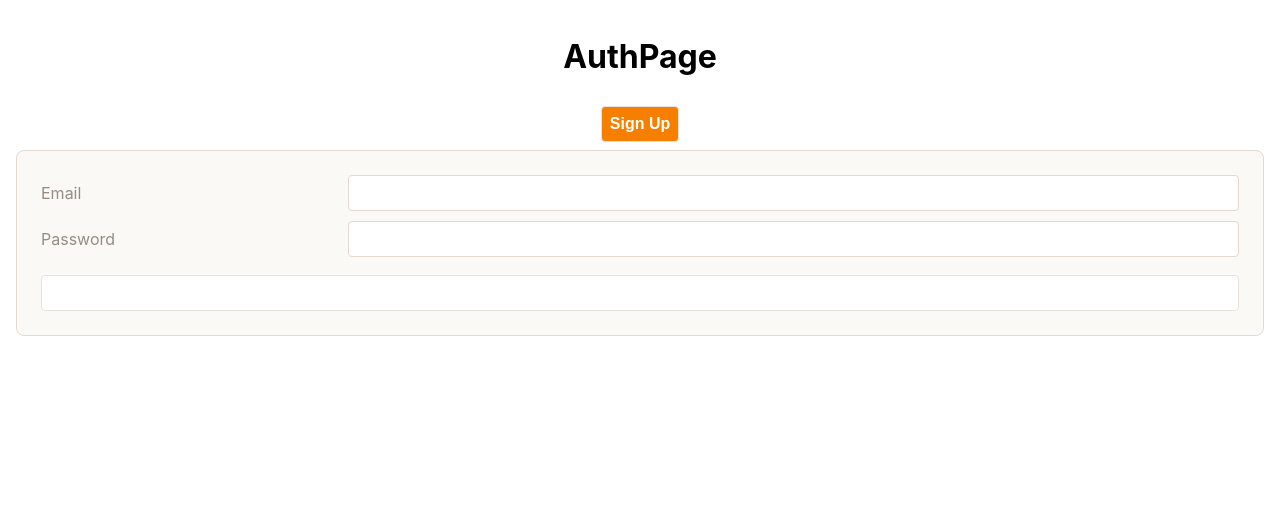
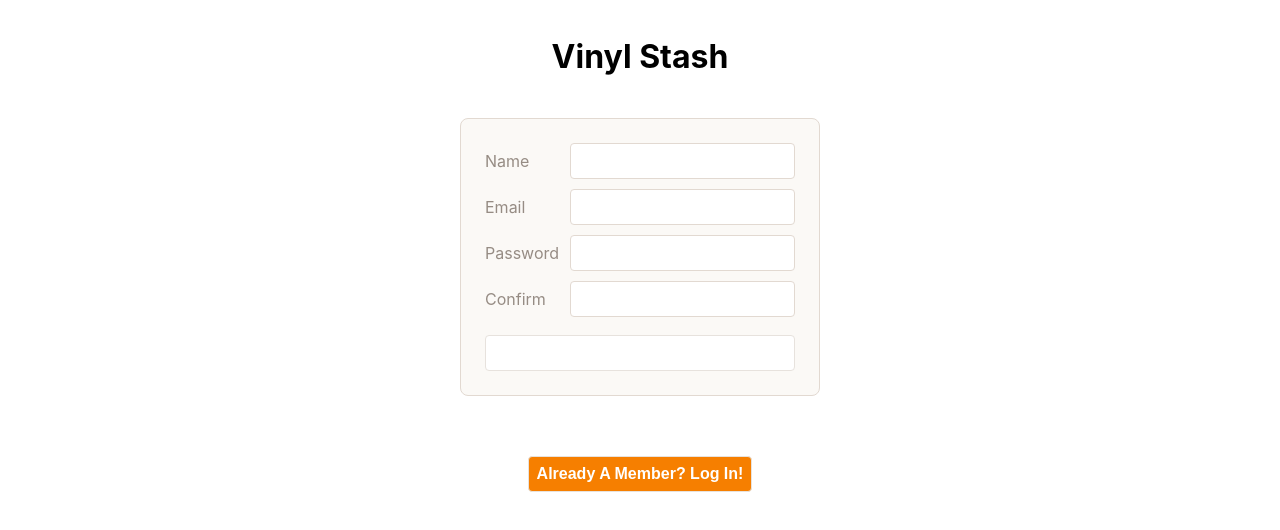
Before and after one commit to jcaputo44/vinyl-stash, a React (Create React App) app: page / in a window 1280 px wide. Shown: the top 530 px of the page. Built offline with nearby package versions, Linux system fonts and the light colour scheme.

Commit message:
navigation

```diff
--- a/src/components/NavBar/NavBar.jsx
+++ b/src/components/NavBar/NavBar.jsx
@@ -12,9 +12,9 @@ export default function NavBar({ user, setUser }) {
 
   return (
     <nav>
-      <Link to="/orders">Order History</Link>
+      <Link to="/collection">My Collection</Link>
       &nbsp; | &nbsp;
-      <Link to="/orders/new">New Order</Link>
+      <Link to="/collection/add">Add Album</Link>
       &nbsp; | &nbsp;
       <span>Welcome, {user.name}</span>
       &nbsp; | &nbsp;
--- /dev/null
+++ b/src/pages/AddAlbumPage/AddAlbumPage.jsx
@@ -0,0 +1,5 @@
+export default function AddAlbumPage() {
+  return (
+    <h1>Add Album</h1>
+  );
+}
--- a/src/pages/App/App.jsx
+++ b/src/pages/App/App.jsx
@@ -1,9 +1,9 @@
 import { useState } from 'react';
-import { Routes, Route } from 'react-router-dom';
+import { Routes, Route, Navigate } from 'react-router-dom';
 import { getUser } from '../../utilities/users-service';
 import AuthPage from '../AuthPage/AuthPage';
-import NewOrderPage from '../NewOrderPage/NewOrderPage';
-import OrderHistoryPage from '../OrderHistoryPage/OrderHistoryPage';
+import AddAlbumPage from '../AddAlbumPage/AddAlbumPage';
+import MyCollectionPage from '../MyCollectionPage/MyCollectionPage';
 import NavBar from '../../components/NavBar/NavBar';
 import './App.css';
 
@@ -17,8 +17,9 @@ function App() {
             <NavBar user={user} setUser={setUser} />
             <Routes>
               {/* Route components in here */}
-            <Route path="/orders/new" element={<NewOrderPage />} />
-            <Route path="/orders" element={<OrderHistoryPage />} />
+              <Route path="/collection/add" element={<AddAlbumPage />} />
+              <Route path="/collection" element={<MyCollectionPage />} />
+              <Route path="/*" element={<Navigate to="/collection" /> } />
             </Routes>
           </>
           :
--- a/src/pages/AuthPage/AuthPage.jsx
+++ b/src/pages/AuthPage/AuthPage.jsx
@@ -6,13 +6,16 @@ export default function AuthPage({ setUser }) {
   const [showSignUp, setShowSignUp] = useState(false);
   return (
     <main>
-      <h1>AuthPage</h1>
-      <button onClick={() => setShowSignUp(!showSignUp)}>{showSignUp ? 'Log In' : 'Sign Up'}</button>
-      { showSignUp ?
-          <SignUpForm setUser={setUser} />
-          :
-          <LoginForm setUser={setUser} />
-      }
+      <h1>Vinyl Stash</h1>
+      <br />
+        <div className="flex-ctr-ctr">
+        { showSignUp ?
+            <LoginForm setUser={setUser} />
+            :
+            <SignUpForm setUser={setUser} />
+          }
+        </div>
+      <button onClick={() => setShowSignUp(!showSignUp)}>{showSignUp ? 'Not A Mamber? Sign Up!' : 'Already A Member? Log In!'}</button>
     </main>
   );
 }
--- /dev/null
+++ b/src/pages/MyCollectionPage/MyCollectionPage.jsx
@@ -0,0 +1,5 @@
+export default function MyCollectionPage() {
+  return (
+    <h1>My Collection</h1>
+  );
+}
--- a/src/pages/NewOrderPage/NewOrderPage.jsx
+++ /dev/null
@@ -1,5 +0,0 @@
-export default function NewOrderPage() {
-  return (
-    <h1>NewOrderPage</h1>
-  );
-}
--- a/src/pages/OrderHistoryPage/OrderHistoryPage.jsx
+++ /dev/null
@@ -1,5 +0,0 @@
-export default function OrderHistoryPage() {
-  return (
-    <h1>OrderHistoryPage</h1>
-  );
-}
```
Lines whose indentation alone changed are shown as unchanged.
